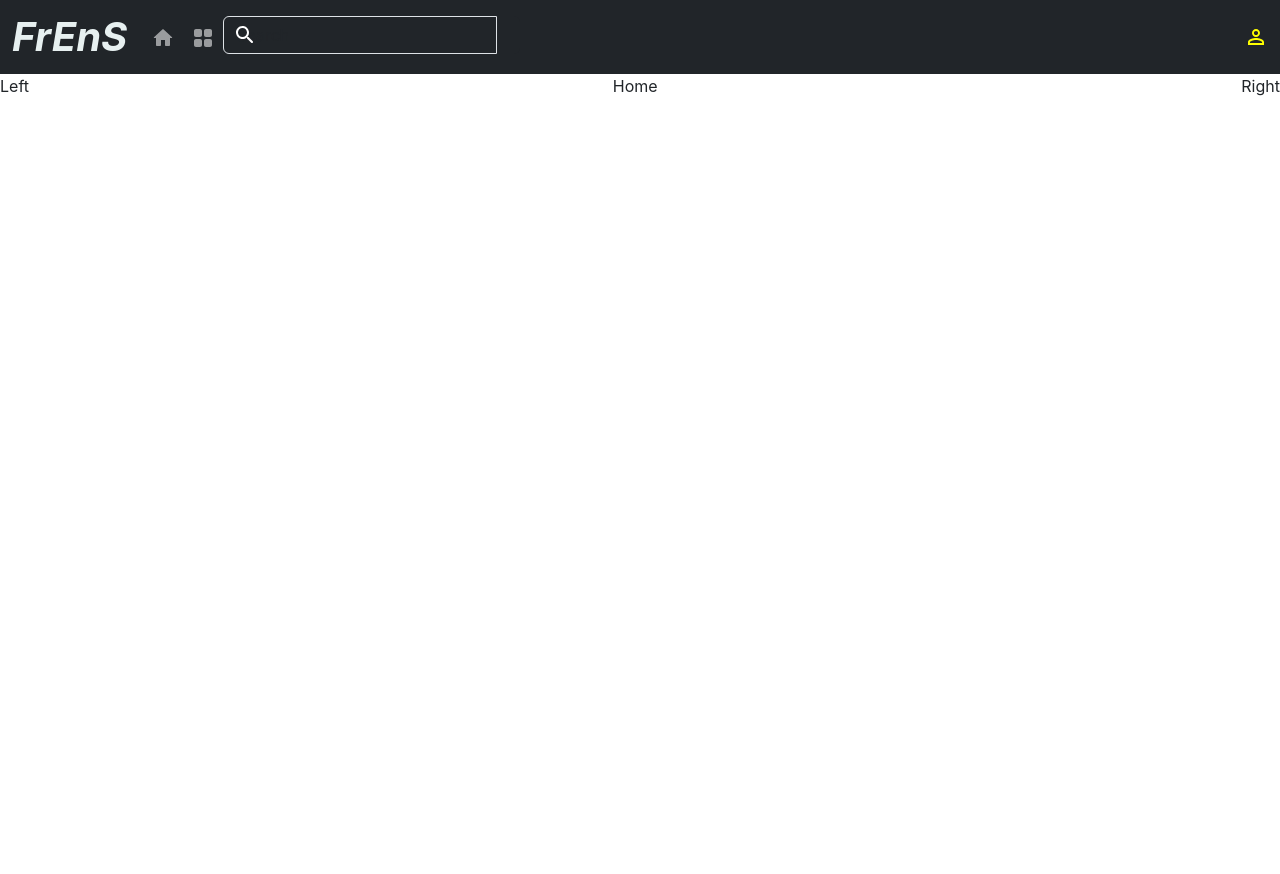
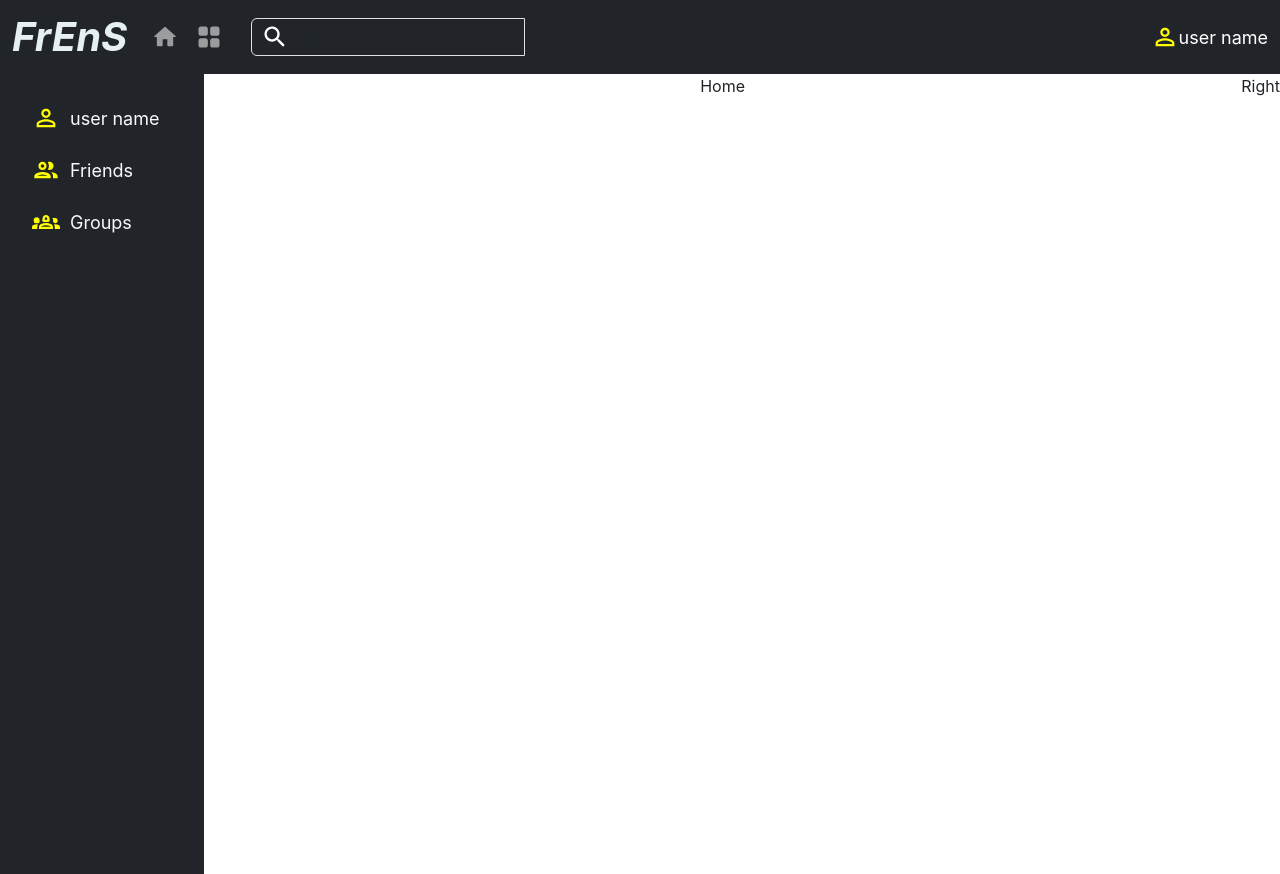
Before and after one commit to Ankita001812/Frens, a React (Create React App) app in the folder frens/: page / in a window 1280 px wide. Before the commit the page ends 800 px from the top, so only its background shows below. Built offline with nearby package versions, Linux system fonts and the light colour scheme.

Commit message:
left bar

```diff
--- a/frens/src/components/Left.js
+++ b/frens/src/components/Left.js
@@ -1,11 +1,33 @@
-import React from 'react'
+import React from "react";
+import PeopleOutlineOutlinedIcon from "@mui/icons-material/PeopleOutlineOutlined";
+import PersonOutlineOutlinedIcon from "@mui/icons-material/PersonOutlineOutlined";
+import Groups2OutlinedIcon from "@mui/icons-material/Groups2Outlined";
 
 const Left = () => {
   return (
-    <div>
-      <div className="diplay-3">Left</div>
+    <div className="bg-dark text-light vh-100">
+      <div className="container py-40">
+        <div className="d-flex align-items-center mb-4" style={{marginTop: "30px"}}>
+          <PersonOutlineOutlinedIcon
+            style={{ color: "yellow", fontSize: "28px", marginRight: "10px", marginLeft: "20px"}}
+          />
+          <span style={{ fontSize: "18px" }}>user name</span>
+        </div>
+        <div className="d-flex align-items-center mb-4">
+          <PeopleOutlineOutlinedIcon
+            style={{ color: "yellow", fontSize: "28px", marginRight: "10px", marginLeft: "20px" }}
+          />
+          <span style={{ fontSize: "18px" }}>Friends</span>
+        </div>
+        <div className="d-flex align-items-center">
+          <Groups2OutlinedIcon
+            style={{ color: "yellow", fontSize: "28px", marginRight: "10px", marginLeft: "20px" }}
+          />
+          <span style={{ fontSize: "18px", marginRight: "60px" }}>Groups</span>
+        </div>
+      </div>
     </div>
-  )
-}
+  );
+};
 
-export default Left
+export default Left;
--- a/frens/src/components/Nav.js
+++ b/frens/src/components/Nav.js
@@ -29,20 +29,20 @@ const Nav = () => {
         </button>
 
         <div className="collapse navbar-collapse" id="navbarNav">
-          <ul className="navbar-nav me-auto mb-2 mb-lg-0">
+          <ul className="navbar-nav mb-2 mb-lg-0 align-items-center">
             <li className="nav-item">
               <Link to="/" className="nav-link">
-                <HomeRoundedIcon className="icon" />
+                <HomeRoundedIcon className="icon" style={{ fontSize: "28px" }} />
               </Link>
             </li>
             <li className="nav-item">
               <Link to="/grid" className="nav-link">
-                <GridViewRoundedIcon className="icon" />
+                <GridViewRoundedIcon className="icon" style={{ fontSize: "28px" }} />
               </Link>
             </li>
             <li className="nav-item">
-              <div className="d-flex ">
-                <div className="input-group w-auto">
+              <div className="d-flex justify-content-center">
+                <div className="input-group " style={{marginLeft: "20px"}}>
                   <input
                     className="form-control bg-dark text-light"
                     type="search"
@@ -52,7 +52,7 @@ const Nav = () => {
                   <span className="input-group-text bg-dark border-0">
                     <SearchRoundedIcon
                       className="search-icon"
-                      style={{ color: "white", fontSize: "24px" }}
+                      style={{ color: "white", fontSize: "28px" }}
                     />
                   </span>
                 </div>
@@ -60,9 +60,11 @@ const Nav = () => {
             </li>
           </ul>
 
-          <div className="d-flex ms-auto ">
-            <PersonOutlineOutlinedIcon style={{ color: "yellow" }} />
+          <div className="d-flex ms-auto align-items-center">
+            <PersonOutlineOutlinedIcon style={{ color: "yellow", fontSize: "28px" }} />
+            <span style={{ color: "white", fontSize: "18px" }}>user name</span>
           </div>
+
         </div>
       </div>
     </nav>
```
